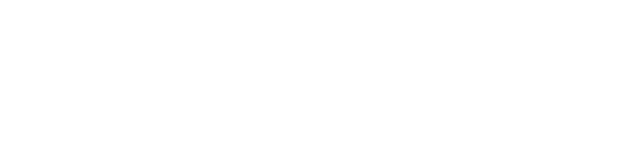
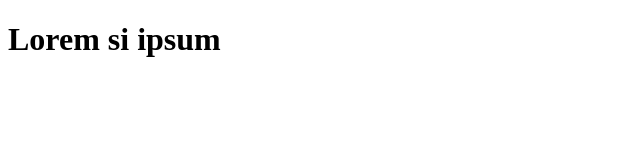
Before and after one commit to santanajo/eliminar-segundo, a plain HTML site: page contact.html in a window 1280 px wide. Shown: the whole page, without its empty margins (0-640 px from the left). Drawn offline with Linux system fonts and the light colour scheme.

Commit message:
agregue un lorem si

```diff
--- a/contact.html
+++ b/contact.html
@@ -7,6 +7,7 @@
     <title>Document</title>
 </head>
 <body>
+    <h1>Lorem si ipsum</h1>
 
 </body>
 </html>
```
